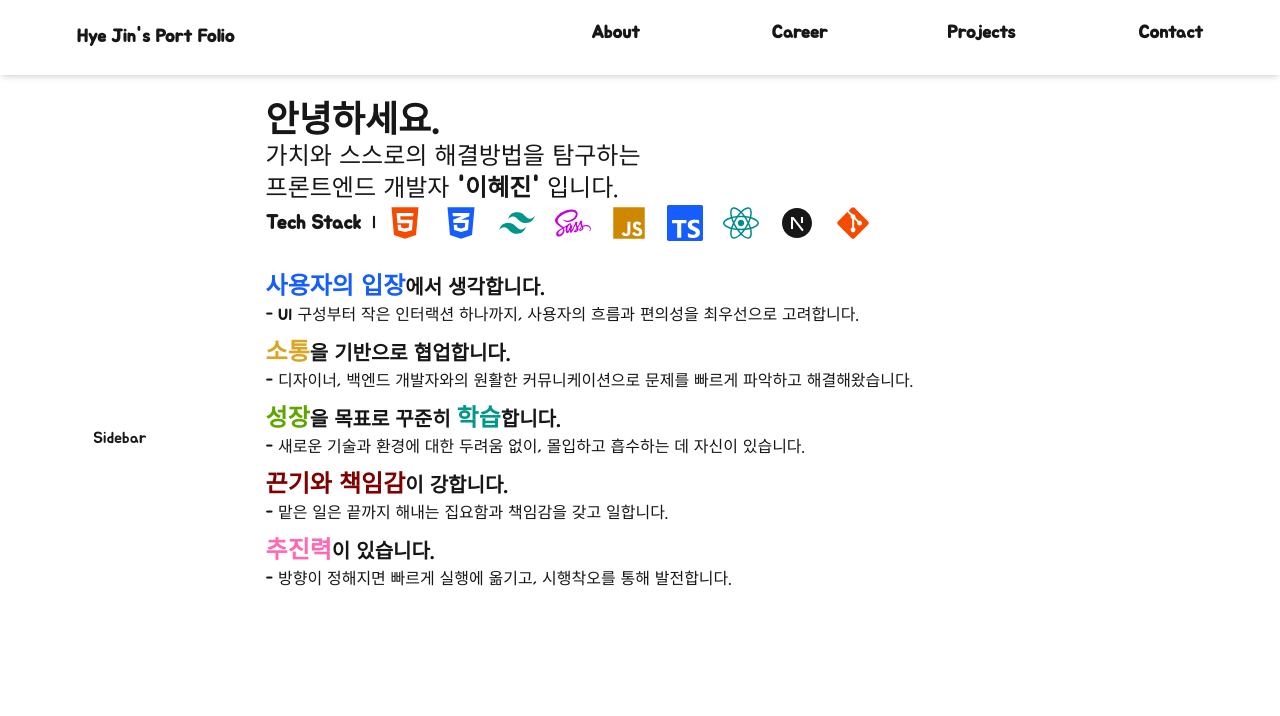
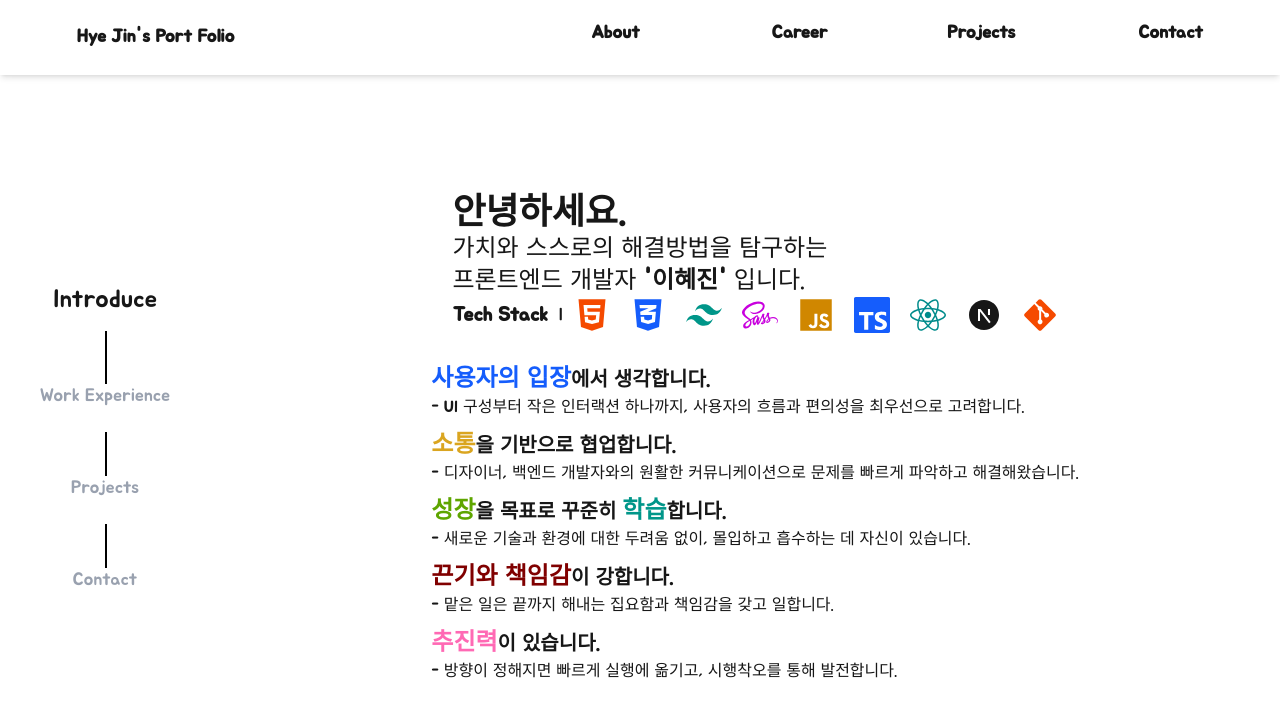
Before and after one commit to leehj1050/MyProfile, a Next.js app: page / in a window 1280 px wide. Shown: the top 716 px of the page. Built offline with nearby package versions, Linux system fonts and the light colour scheme.

Commit message:
feature : sidebar add responsive layout and section highlight feature

```diff
--- a/src/app/globals.css
+++ b/src/app/globals.css
@@ -10,6 +10,9 @@
   --spacing-1: 10px; /* p-1 */
   --spacing-1\.5: 15px; /* p-1.5  ← 점은 역슬래시로 escape */
   --spacing-2: 20px; /* p-2 */
+  --spacing-3: 30px; /* p-3 */
+  --spacing-4: 40px; /* p-4 */
+  --spacing-5: 50px; /* p-5 */
   --spacing-5\.5: 55px; /* p-5.5 */
 }
 
@@ -46,7 +49,6 @@ button {
   cursor: pointer;
 }
 
-
-main{
+section{
   padding: 2vw;
 }
--- a/src/app/page.tsx
+++ b/src/app/page.tsx
@@ -1,26 +1,80 @@
+'use client'
 import Header from "@/components/Header/Header";
 import About from "@/components/Section1/About";
 import Career from "@/components/Section2/Career";
 import Projects from "@/components/Section3/Projects";
 import Contact from "@/components/Section4/Contact";
 import Sidebar from "@/components/Sidebar/Sidebar";
+import { useEffect, useRef, useState } from "react";
 
 export default function Home() {
+  const [currentSection, setCurrentSection] = useState<string>("About");
+
+  // ✅ 각 섹션 ref 개별 선언
+  const mainRef = useRef<HTMLDivElement>(null);
+  const aboutRef = useRef<HTMLDivElement>(null);
+  const careerRef = useRef<HTMLDivElement>(null);
+  const projectsRef = useRef<HTMLDivElement>(null);
+  const contactRef = useRef<HTMLDivElement>(null);
+
+  // 배열로 관리 (순서 중요)
+  const sectionRefs = [
+    { name: "About", ref: aboutRef },
+    { name: "Career", ref: careerRef },
+    { name: "Projects", ref: projectsRef },
+    { name: "Contact", ref: contactRef },
+  ];
+
+  useEffect(() => {
+    const container = mainRef.current;
+    if (!container) return;
+
+    const handleScroll = () => {
+      const scrollCenter = container.scrollTop + container.clientHeight / 2;
+      let activeSection = "About";
+
+      sectionRefs.forEach(({ name, ref }) => {
+        const el = ref.current;
+        if (!el) return;
+
+        const top = el.offsetTop;
+        const bottom = top + el.offsetHeight;
+
+        if (scrollCenter >= top && scrollCenter < bottom) {
+          activeSection = name;
+        }
+      });
+
+      setCurrentSection(activeSection);
+    };
+
+    container.addEventListener("scroll", handleScroll);
+    handleScroll();
+    return () => container.removeEventListener("scroll", handleScroll);
+  }, []);
+
+
+
+
+
+
   return (
     <div className="flex flex-col h-screen ">
       <Header />
 
 
       {/* 본문 (남은 공간 전부 차지) */}
-      <div className="flex flex-1 overflow-y-auto ">
+      <div className="flex flex-1 overflow-y-auto gap-2">
         {/* Sidebar */}
-        <Sidebar />
+        <aside className="flex-1 flex items-center hidden md:block">
+          <Sidebar currentSection={currentSection} />
+        </aside>
 
-        <main className="flex flex-col flex-1 overflow-y-auto scroll-smooth">
-          <About />
-          <Career />
-          <Projects />
-          <Contact />
+        <main className="flex flex-col flex-5 overflow-y-auto scroll-smooth" ref={mainRef}>
+          <About ref={aboutRef} />
+          <Career ref={careerRef} />
+          <Projects ref={projectsRef} />
+          <Contact ref={contactRef} />
         </main>
       </div>
 
--- a/src/components/Section1/About.tsx
+++ b/src/components/Section1/About.tsx
@@ -1,12 +1,12 @@
-import React from 'react'
+import React, { forwardRef } from 'react'
 import { TechStack } from './TechStack'
 
-const About = () => { // [@media(min-width:1235px)]:flex-row
-
+const About = forwardRef<HTMLDivElement>((props, ref) => { // [@media(min-width:1235px)]:flex-row
   return (
     <section
       id="about"
-      className=" flex gap-[30px] flex-col min-h-[calc(100vh-75px)]"
+      ref={ref}
+      className=" flex gap-[30px] flex-col min-h-[calc(100vh-75px)] items-center justify-center"
     >
       <div className='flex flex-col'>
         <h1 className="text-4xl font-bold [@media(max-width:600px)]:text-2xl">안녕하세요.</h1>
@@ -61,7 +61,7 @@ const About = () => { // [@media(min-width:1235px)]:flex-row
       </div>
     </section>
   )
+})
 
-}
-
+About.displayName = "About"
 export default About
--- a/src/components/Section2/Career.tsx
+++ b/src/components/Section2/Career.tsx
@@ -1,9 +1,10 @@
-import React from 'react'
+import React, { forwardRef } from 'react'
 
-const Career = () => {
+const Career = forwardRef<HTMLDivElement>((props, ref) => {
   return (
     <section
       id="career"
+      ref={ref}
       className="flex-1 flex bg-gray-300 min-h-[calc(100vh-75px)]">
 
       <div className='border w-[80%]'>
@@ -11,6 +12,7 @@ const Career = () => {
       </div>
     </section>
   )
-}
+})
 
+Career.displayName = "Career"
 export default Career
--- a/src/components/Section3/Projects.tsx
+++ b/src/components/Section3/Projects.tsx
@@ -1,14 +1,16 @@
-import React from 'react'
+import React, { forwardRef } from 'react'
 
-const Projects = () => {
+const Projects = forwardRef<HTMLDivElement>((props, ref) => {
   return (
     <section
       id="projects"
+      ref={ref}
       className="min-h-[calc(100vh-75px)] flex items-center justify-center "
     >
       <h1 className="text-4xl font-bold">Projects Section</h1>
     </section>
   )
-}
+})
 
+Projects.displayName = "Projects"
 export default Projects
--- a/src/components/Section4/Contact.tsx
+++ b/src/components/Section4/Contact.tsx
@@ -1,14 +1,16 @@
-import React from 'react'
+import React, { forwardRef } from 'react'
 
-const Contact = () => {
+const Contact = forwardRef<HTMLDivElement>((props, ref) => {
   return (
     <section
       id="contact"
+      ref={ref}
       className="min-h-[calc(100vh-75px)] flex items-center justify-center"
     >
       <h1 className="text-4xl font-bold">Contact Section</h1>
     </section>
   )
-}
+})
 
+Contact.displayName = "Contact"
 export default Contact
--- a/src/components/Sidebar/Sidebar.tsx
+++ b/src/components/Sidebar/Sidebar.tsx
@@ -1,7 +1,36 @@
 import React from 'react'
 
-export default function Sidebar() {
+const steps = [
+    { key: 1, id: "About", label: "Introduce" },
+    { key: 2, id: "Career", label: "Work Experience" },
+    { key: 3, id: "Projects", label: "Projects" },
+    { key: 4, id: "Contact", label: "Contact" },
+];
+
+export default function Sidebar({ currentSection }: { currentSection: string }) {
     return (
-        <aside className="w-[240px] flex items-center justify-center ">Sidebar</aside>
+        <div className=' h-full w-full flex items-center justify-center'>
+            <ul className="flex flex-col gap-[5vw] relative  flex-1">
+                {steps.map((step, i) => (
+                    <li key={step.key} className="flex items-center justify-center relative ">
+                        {/* 세로 라인 (맨 마지막 제외) */}
+                        {i < steps.length - 1 && (
+                            <span className="absolute left-[50%] top-[50px] w-[2px] h-[calc(100%+16px)] bg-black hidden xl:inline"></span>
+                        )}
+
+
+                        {/* 단계 이름 */}
+                        <span
+                            className={`${step.id === currentSection
+                                ? "text-base xl:text-[25px]" //[@media(min-width:1325px)]:text-xl
+                                : "text-sm  xl:text-lg text-gray-400"
+                                } transition-all duration-300`}
+                        >
+                            {step.label}
+                        </span>
+                    </li>
+                ))}
+            </ul>
+        </div>
     )
 }
```
